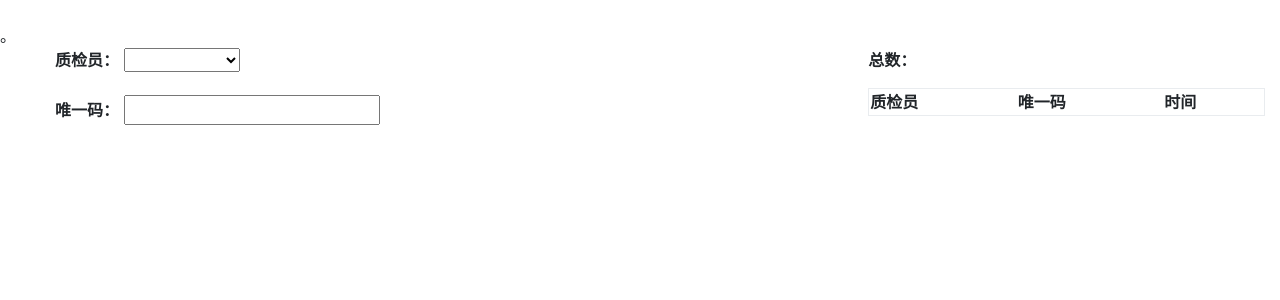
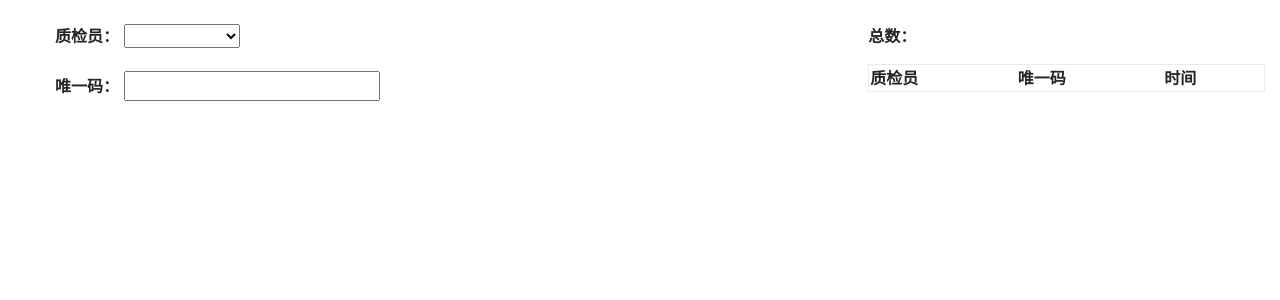
Before and after one commit to crazysjf/QCLogger, a Django app: page / in a window 1280 px wide. Shown: the part 56-356 px from the top of the page. Run offline with Django 3.2, Linux system fonts and the light colour scheme; tables that the repository leaves empty hold one stand-in row (values such as "Sample post"); lists and menus that the app fills with data are empty; some libraries are stand-ins or nearby versions.

Commit message:
code clean up

```diff
--- a/QCLoggerApp/templates/QCLoggerApp/_header.html
+++ b/QCLoggerApp/templates/QCLoggerApp/_header.html
@@ -10,8 +10,7 @@
     <link rel="stylesheet" href="//code.jquery.com/ui/1.12.1/themes/base/jquery-ui.css">
     <link rel="stylesheet" href="https://maxcdn.bootstrapcdn.com/bootstrap/4.0.0-beta.2/css/bootstrap.min.css"
           integrity="sha384-PsH8R72JQ3SOdhVi3uxftmaW6Vc51MKb0q5P2rRUpPvrszuE4W1povHYgTpBfshb" crossorigin="anonymous">
-    <link rel="shortcut icon" href="{% static 'QCLoggerApp/media/favicon.ico' %}" />  。
-
+    <link rel="shortcut icon" href="{% static 'QCLoggerApp/media/favicon.ico' %}" />
 </head>
 <body>
 
```
